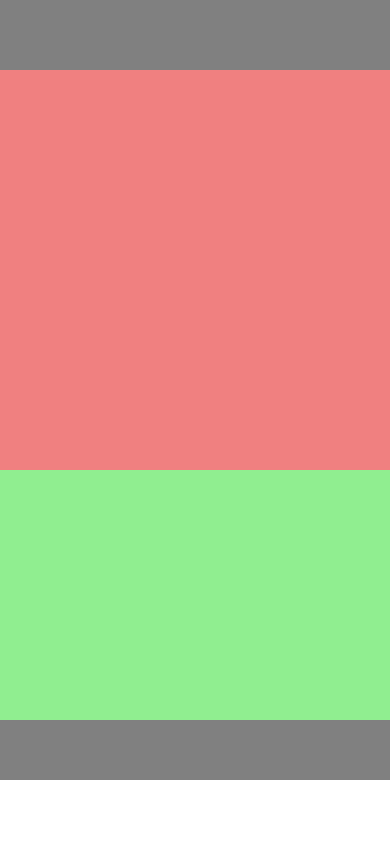
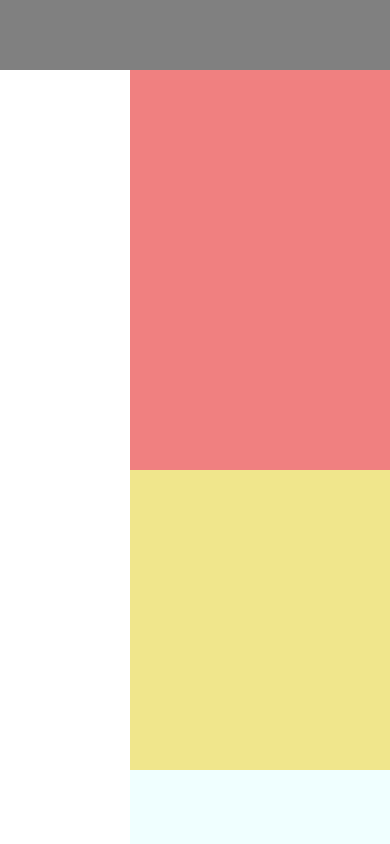
Before and after one commit to yuktnk/practice_responsive, a plain HTML site: page index.html in a window 390 px wide. Shown: the top 844 px of the page. Drawn offline with Linux system fonts and the light colour scheme.

Commit message:
Update style.css

```diff
--- a/css/style.css
+++ b/css/style.css
@@ -6,8 +6,11 @@ body {
 }
 
 #header {
+  position: fixed;
   height: 70px;
+  width: 100%;
   background-color: gray;
+  margin: 0;
 }
 
 #main-pannel {
@@ -15,6 +18,7 @@ body {
   width: 960px;
   margin: 0 auto;
   display: flex;
+  padding: 70px 0 0;
 }
 
 #left {
@@ -50,12 +54,34 @@ body {
 }
 
 
-/* medium screen */
-@media (min-width: 415px) {
+@media (max-width: 960px) {
+  #main-pannel {
+    display: flex;
+    flex-direction: column;
+    align-items: center;
+  }
+  #right {
+    height: 400px;
+    width: 700px;
+    display: flex;
+    flex-direction: column;
+  }
+  #upper {
+    height: 300px;
+    background-color: khaki;
+  }
+  #lower {
+    height: 100px;
+    background-color: azure;
+  }
+}
+
+
+@media (max-width: 480px) {
 
 }
 
-/* large screen */
-@media (min-width: 960px) {
 
+
+@media (max-width: 600px) {
 }
```
